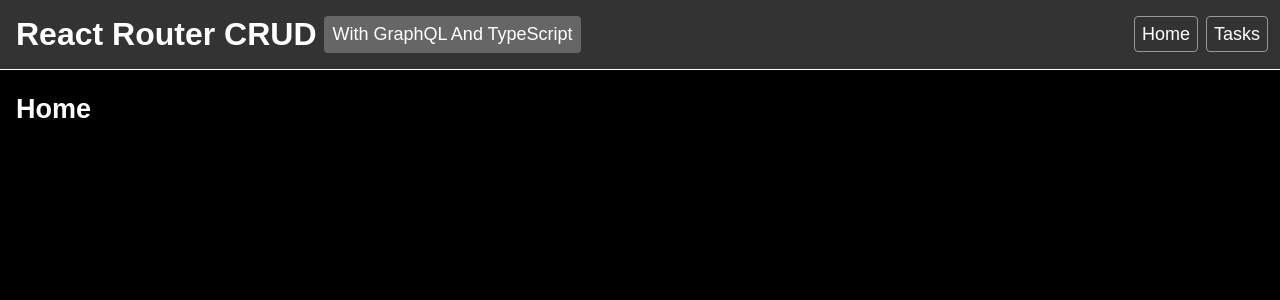
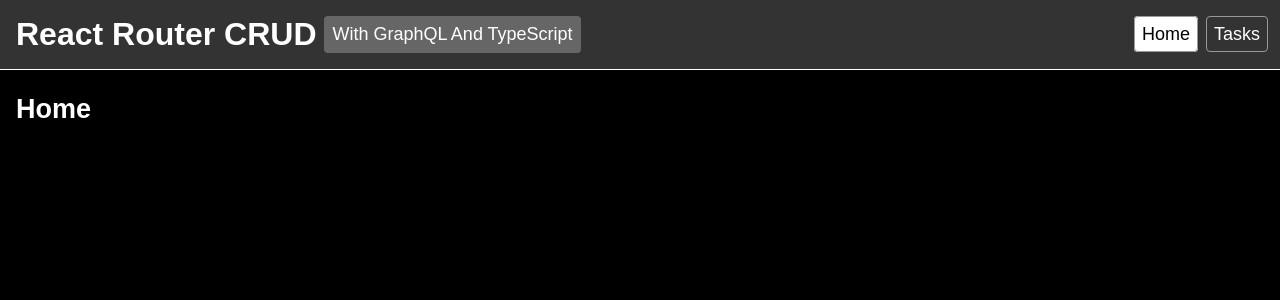
Before and after one commit to jpbarbosa/react-router-ts, a React (Create React App) app: page / in a window 1280 px wide. Shown: the top 300 px of the page. Built offline with nearby package versions, Linux system fonts and the light colour scheme.

Commit message:
Show active page

```diff
--- a/src/components/Header.tsx
+++ b/src/components/Header.tsx
@@ -1,7 +1,23 @@
 import React from 'react';
-import { Link } from 'react-router-dom';
+import { Link, useRouteMatch } from 'react-router-dom';
+
+interface IRouteMatch {
+  page: string;
+}
 
 export const Header: React.FC = () => {
+  const match = useRouteMatch<IRouteMatch>('/:page');
+
+  const pageButton = (label: string, to: string) => {
+    const currentPage = match?.params?.page || '';
+    const className = to === `/${currentPage}` ? 'bt bt-active' : 'bt';
+    return (
+      <Link to={to} className={className}>
+        {label}
+      </Link>
+    );
+  };
+
   return (
     <header>
       <h1>
@@ -9,12 +25,8 @@
         <div className="subtitle">With GraphQL And TypeScript</div>
       </h1>
       <div className="navigation">
-        <Link to="/" className="bt">
-          Home
-        </Link>
-        <Link to="tasks" className="bt">
-          Tasks
-        </Link>
+        {pageButton('Home', '/')}
+        {pageButton('Tasks', '/tasks')}
       </div>
     </header>
   );
```
